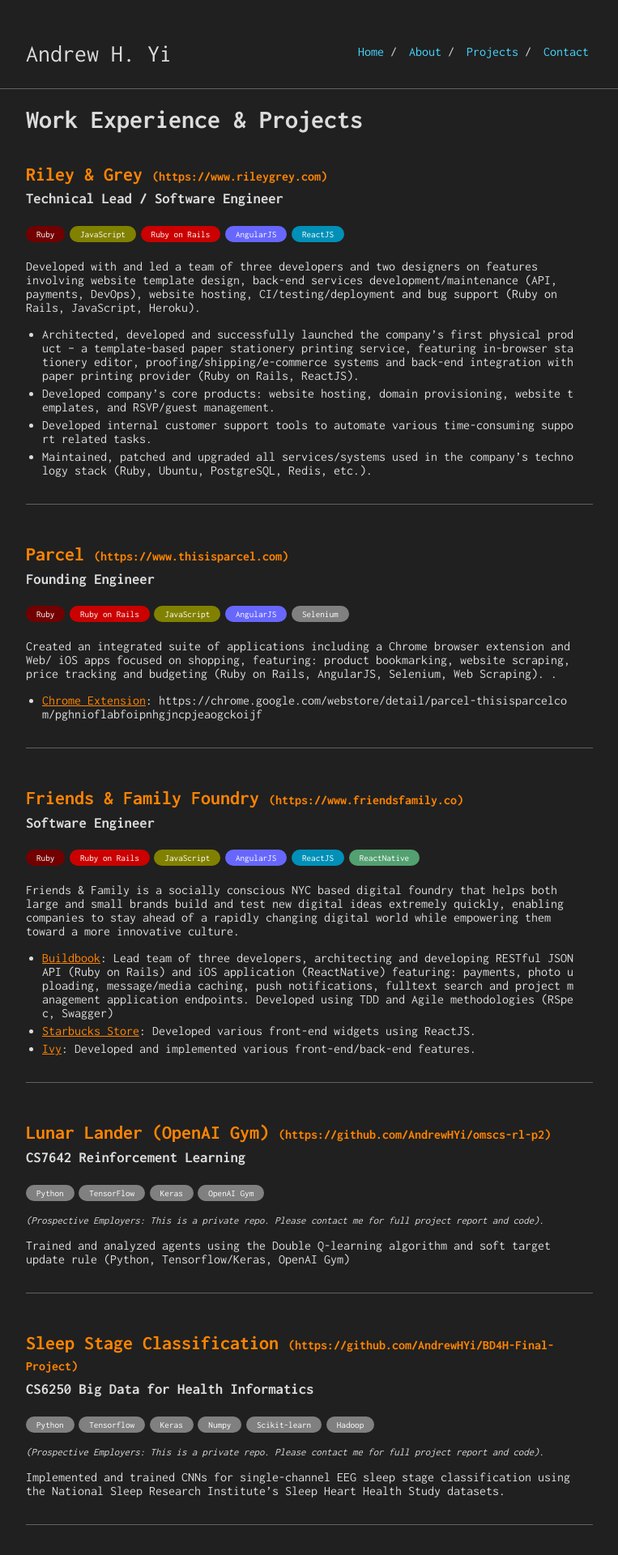
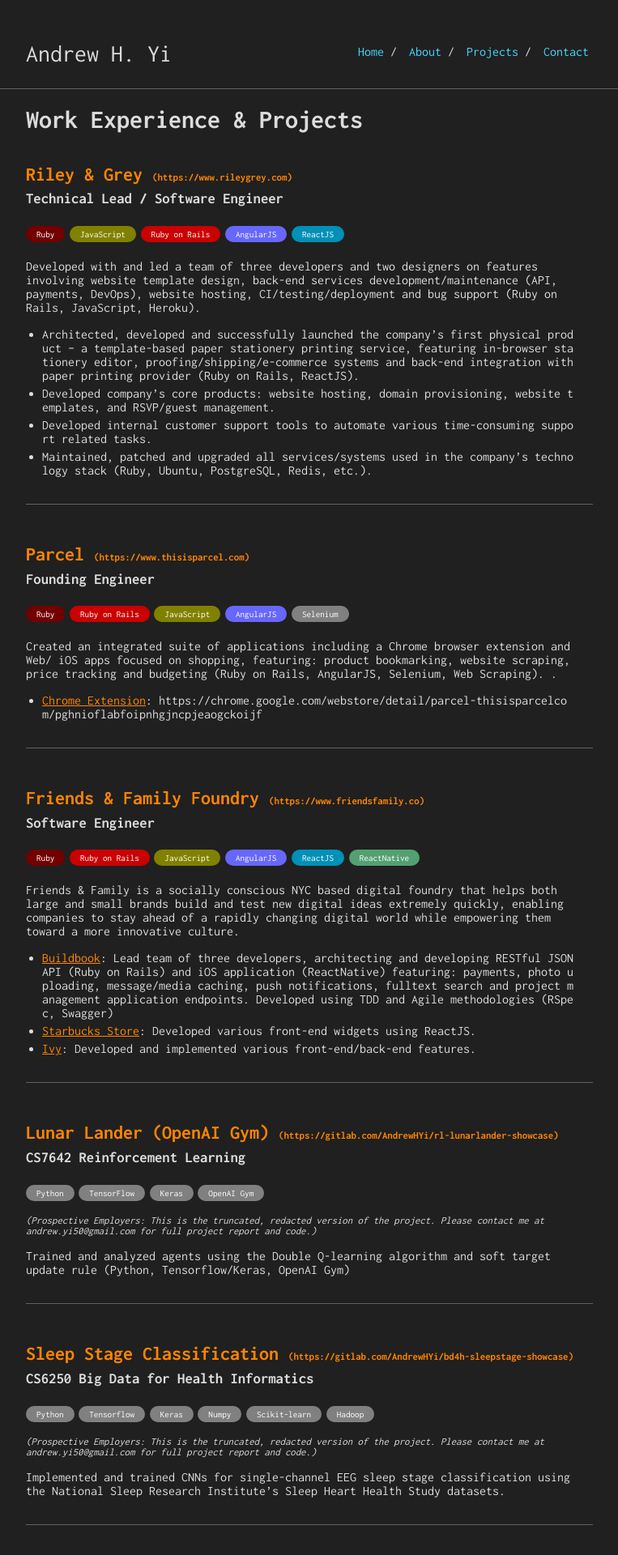
Before and after one commit to AndrewHYi/andrewhyi.github.io, a Jekyll site: the page built from projects.md, in a window 1280 px wide. Shown: the top 1920 px of the page at 81% size, without its empty margins (258-1021 px from the left). Built offline with Jekyll 4.4.1, drawn with Linux system fonts in a browser that asks for light colours; some of the changed text lies outside the part shown.

Commit message:
Use redacted gitlab project links

```diff
--- a/_data/projects.yml
+++ b/_data/projects.yml
@@ -76,9 +76,9 @@ bookmarking, website scraping, price tracking and budgeting (Ruby on Rails, Angu
 
 
 - name: Lunar Lander (OpenAI Gym)
-  link: https://github.com/AndrewHYi/omscs-rl-p2
+  link: https://gitlab.com/AndrewHYi/rl-lunarlander-showcase
   position: CS7642 Reinforcement Learning
-  blurb: "(Prospective Employers: This is a private repo. Please contact me for full project report and code)."
+  blurb: "(Prospective Employers: This is the truncated, redacted version of the project. Please contact me at andrew.yi50@gmail.com for full project report and code.)"
   description: "Trained and analyzed agents using the Double Q-learning algorithm and soft target update rule (Python, Tensorflow/Keras, OpenAI Gym)"
   skills:
     - Python
@@ -91,9 +91,9 @@ bookmarking, website scraping, price tracking and budgeting (Ruby on Rails, Angu
 
 
 - name: Sleep Stage Classification
-  link: https://github.com/AndrewHYi/BD4H-Final-Project
+  link: https://gitlab.com/AndrewHYi/bd4h-sleepstage-showcase
   position: CS6250 Big Data for Health Informatics
-  blurb: "(Prospective Employers: This is a private repo. Please contact me for full project report and code)."
+  blurb: "(Prospective Employers: This is the truncated, redacted version of the project. Please contact me at andrew.yi50@gmail.com for full project report and code.)"
   description: "Implemented and trained CNNs for single-channel EEG sleep stage classification using the National Sleep Research Institute’s Sleep Heart Health Study datasets."
   skills:
     - Python
@@ -106,9 +106,9 @@ bookmarking, website scraping, price tracking and budgeting (Ruby on Rails, Angu
 
 
 - name: Stereo Correspondence
-  link: https://github.com/AndrewHYi/omscs-cv-ps7final
+  link: https://gitlab.com/AndrewHYi/cv-stereo-showcase
   position: CS6476 Computer Vision
-  blurb: "(Prospective Employers: This is a private repo. Please contact me for full project report and code)."
+  blurb: "(Prospective Employers: This is the truncated, redacted version of the project. Please contact me at andrew.yi50@gmail.com for full project report and code.)"
   description: "Implemented and analyzed several window-based stereo correspondence techniques including the sums of squared differences measure and loopy belief propagation (Markov random fields) using the Middlebury Stereo Datasets."
   skills:
     - Python
--- a/_sass/_projects.scss
+++ b/_sass/_projects.scss
@@ -49,7 +49,7 @@
     }
 
     .outer-link {
-        font-size: 1rem;
+        font-size: 0.8rem;
     }
 }
 
```
